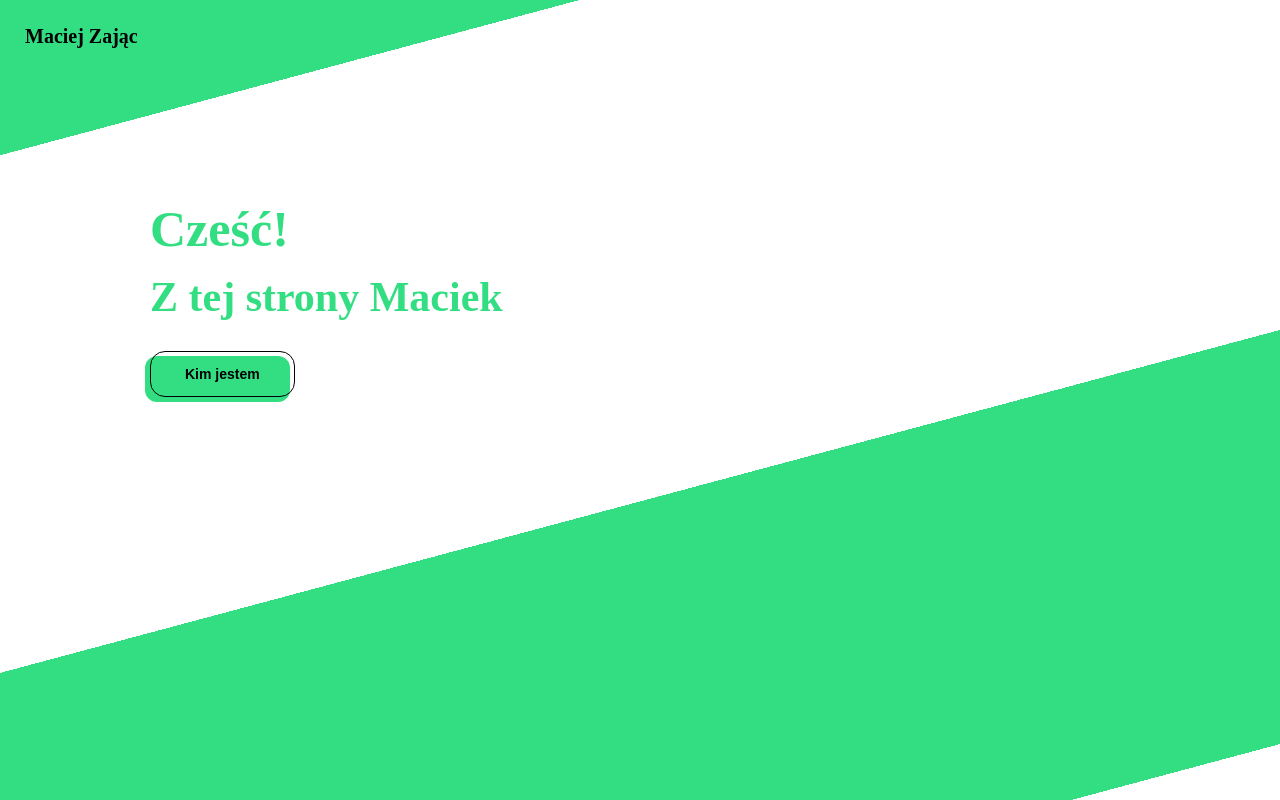
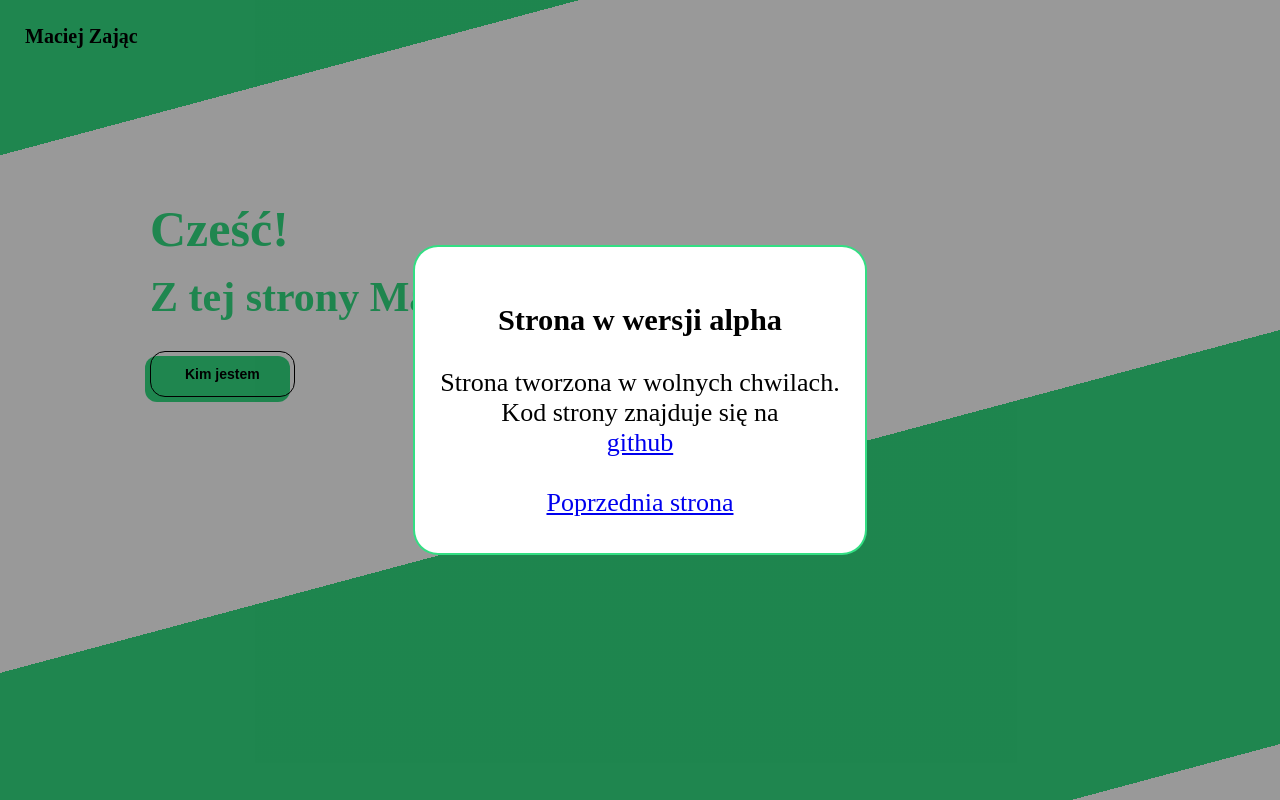
Before and after one commit to MaciejZajac/programista-z-wyboru, a Gatsby site: page / in a window 1280 px wide. Shown: the top 800 px of the page. Built offline with nearby package versions, Linux system fonts and the light colour scheme; Gatsby itself is replaced by a stand-in of ours; some icons are missing.

Commit message:
fix popup

```diff
--- a/src/templates/MainTemplate/MainTemplate.js
+++ b/src/templates/MainTemplate/MainTemplate.js
@@ -11,7 +11,7 @@ const MainTemplate = ({ children }) => {
 
     useEffect(() => {
         setTimeout(() => {
-            setPopupVisible(false);
+            setPopupVisible(true);
         }, 1000);
     }, []);
 
```
